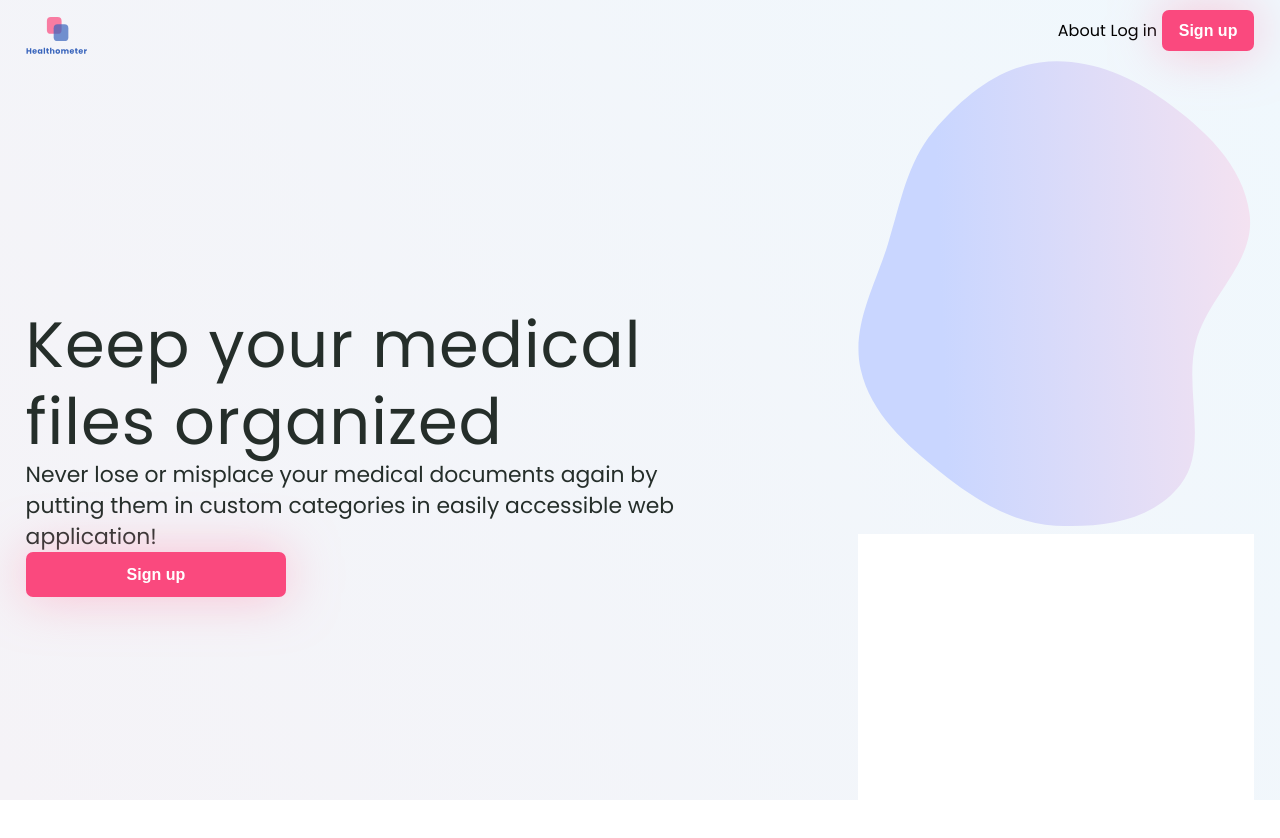
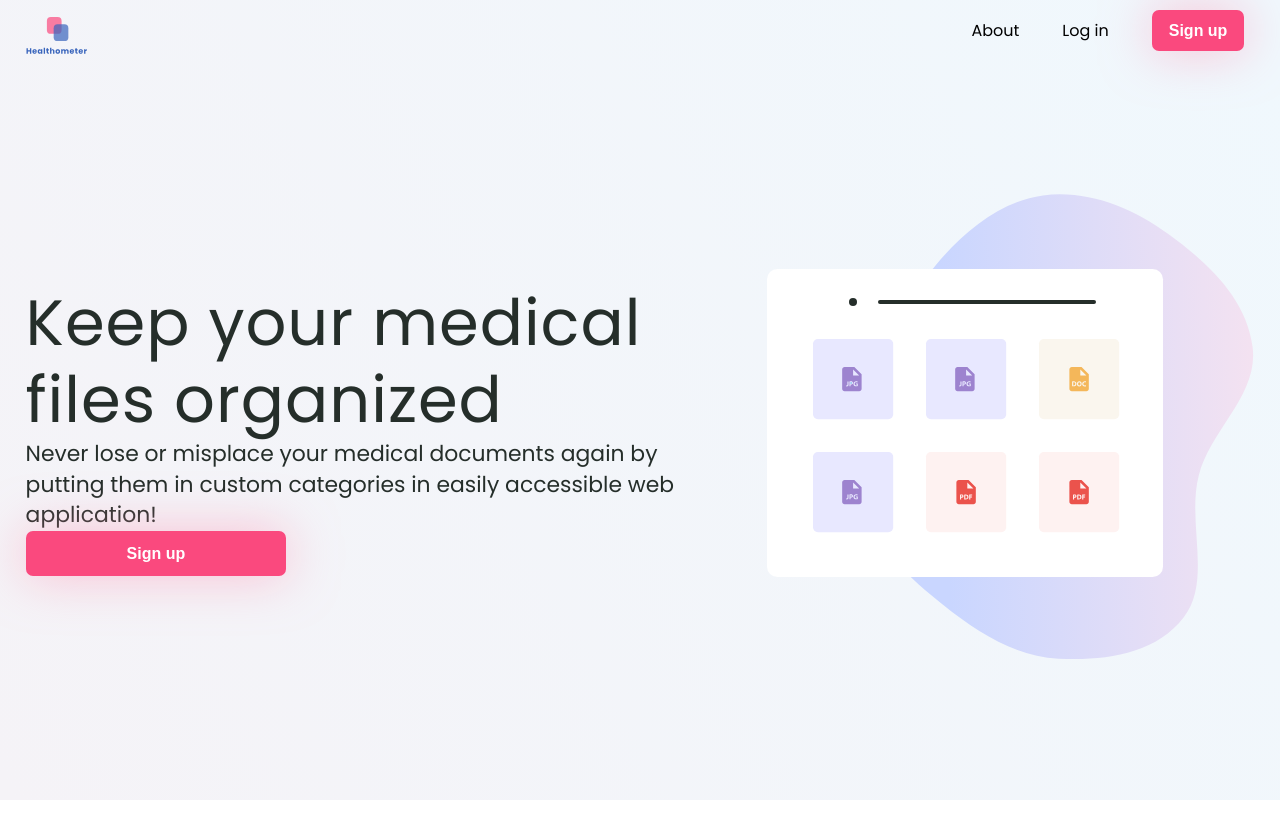
Before and after one commit to HealthOMeter/front-end, a React (Create React App) app: page / in a window 1280 px wide. Shown: the top 838 px of the page. After the commit the page ends 800 px from the top, so only its background shows below. Built offline with nearby package versions, Linux system fonts and the light colour scheme.

Commit message:
Styling fixes

```diff
--- a/src/components/Navbar/Navbar.styles.js
+++ b/src/components/Navbar/Navbar.styles.js
@@ -18,10 +18,11 @@ export const Nav = styled.nav`
 `;
 
 export const NavItems = styled.div`
+    flex-grow: 0.05;
     display: flex;
     flex-direction: row;
     align-items: center;
-    width: 16%;
+    width: auto;
     justify-content: space-between;
 `;
 
@@ -29,6 +30,7 @@ export const NavLink = styled(Link)`
     text-decoration: none;
     font-weight: 500;
     transition: all 0.2s;
+    margin: 0 10px;
 
     &:link,
     &:visited,
--- a/src/data/navbar.data.js
+++ b/src/data/navbar.data.js
@@ -1,17 +1,17 @@
 export const navItems = [
     {
         title: 'About',
-        url: '/about',
+        url: '/app',
         isBtn: false,
     },
     {
         title: 'Log in',
-        url: '/login',
+        url: '/app',
         isBtn: false,
     },
     {
         title: 'Sign up',
-        url: '/signup',
+        url: '/app',
         isBtn: true,
     }
 ];
--- a/src/views/App/Main/Main.jsx
+++ b/src/views/App/Main/Main.jsx
@@ -5,10 +5,11 @@ import Calendar from '../Calendar/Calendar';
 import Dashboard from '../Dashboard/Dashboard';
 import Documents from '../Documents/Documents';
 import Family from '../Family/Family';
+import { MainWrapper } from './Main.styles';
 
 const Main = () => {
     return (
-        <>
+        <MainWrapper>
             <Sidebar />
             <Switch>
                 <Route path="/app/calendar" component={Calendar} />
@@ -16,7 +17,7 @@ const Main = () => {
                 <Route path="/app/documents" component={Documents} />
                 <Route path="/app/family" component={Family} />
             </Switch>
-        </>
+        </MainWrapper>
     );
 };
 
--- /dev/null
+++ b/src/views/App/Main/Main.styles.js
@@ -0,0 +1,6 @@
+import styled from 'styled-components';
+
+export const MainWrapper = styled.div`
+    background: linear-gradient(240.86deg, rgba(212, 220, 236, 0) -32.57%, #D4DCEC 127.39%);
+    width: 100%;
+`;
--- a/src/views/Landing/LandingPage/LandingPage.jsx
+++ b/src/views/Landing/LandingPage/LandingPage.jsx
@@ -2,7 +2,7 @@ import React from 'react';
 import PrimaryButton from '../../../components/PrimaryBtn/PrimaryButton';
 import bgrShape from '../../../assets/svg/bgrShape.svg';
 import { Header, Subheader } from '../../../styles/typography/headers.styles';
-import { IllustWrapper, PageWrapper } from './LandingPage.styles';
+import { PageWrapper } from './LandingPage.styles';
 
 const LandingPage = () => {
     return (
@@ -13,10 +13,7 @@ const LandingPage = () => {
                 <PrimaryButton>Sign up</PrimaryButton>
             </div>
             <div>
-                <IllustWrapper>
-                    <img src={bgrShape} />
-                    <div className="white-rect"></div>
-                </IllustWrapper>
+                <img src={bgrShape} />
             </div>
         </PageWrapper>
     );
--- a/src/views/Landing/LandingPage/LandingPage.styles.js
+++ b/src/views/Landing/LandingPage/LandingPage.styles.js
@@ -8,13 +8,3 @@ export const PageWrapper = styled.main`
     justify-content: space-between;
     padding: 0 2%;
 `;
-
-export const IllustWrapper = styled.div`
-    .white-rect {
-        position: relative;
-        width: 396px;
-        height: 308px;
-        background: #fff;
-        z-index: 2;
-    }
-`;
```
Also changed, not shown: src/assets/svg/bgrShape.svg.
